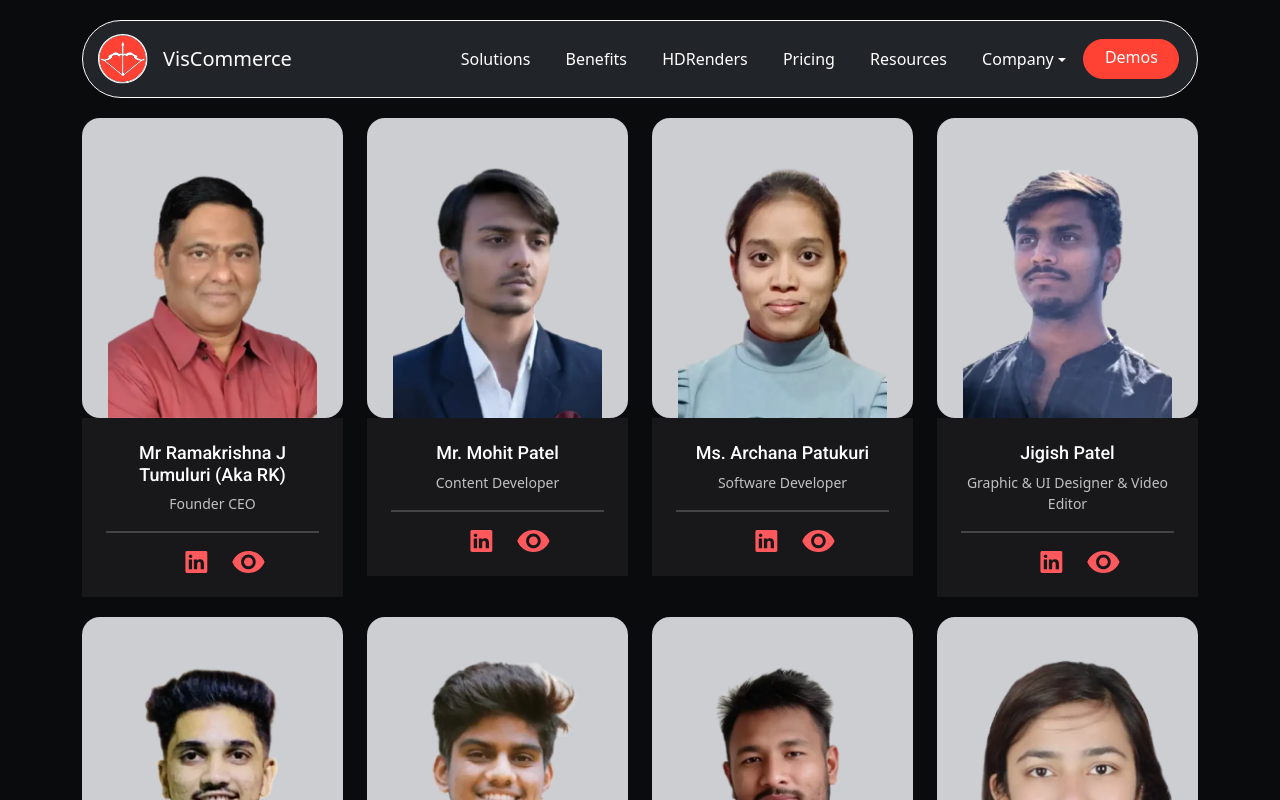
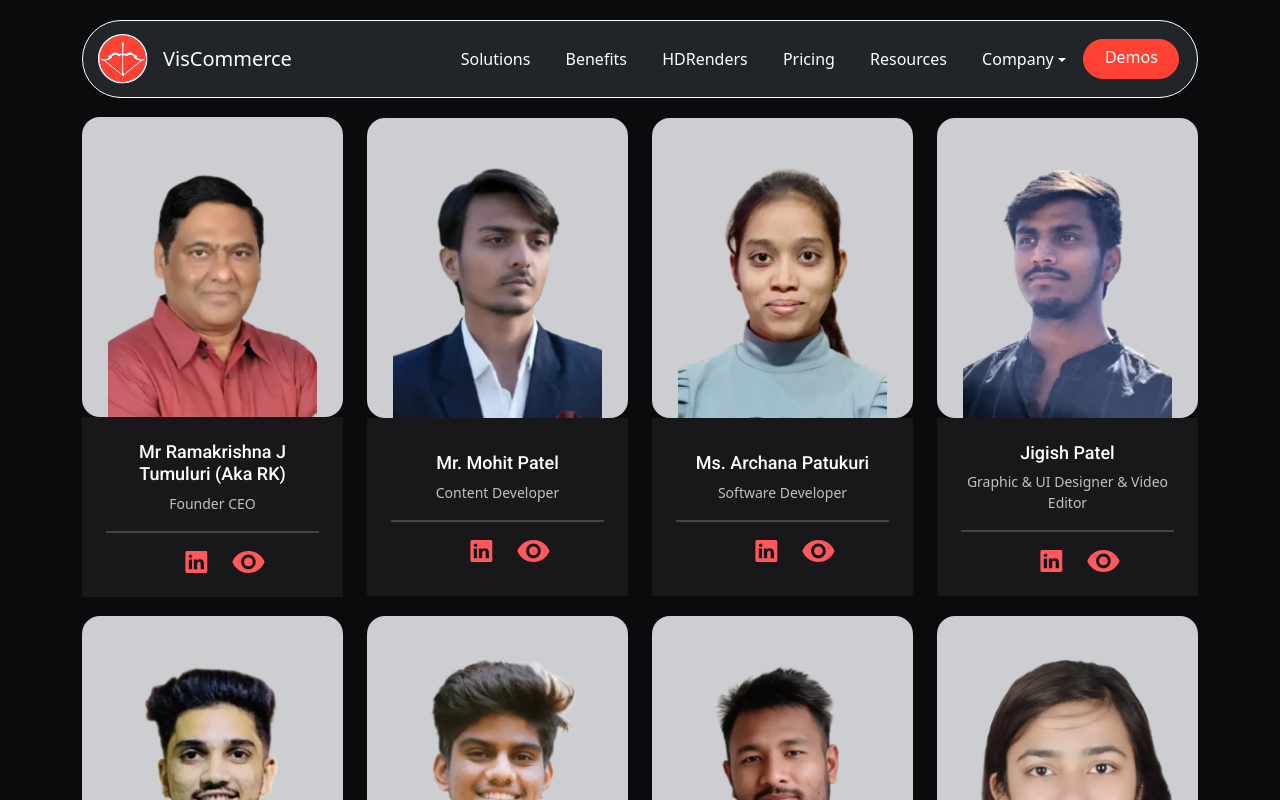
Before and after one commit to BhupendraKanyal/vis_commerce, a React (Create React App) app: page /team in a window 1280 px wide. Shown: the top 800 px of the page. Built offline with nearby package versions, Linux system fonts and the light colour scheme.

Commit message:
updated all card height same and styled icons

```diff
--- a/src/Components/Team/Team.css
+++ b/src/Components/Team/Team.css
@@ -55,7 +55,6 @@
   object-fit: cover;
 }
 
-
 .team-name {
   font-size: 18px;
   text-align: center;
@@ -76,3 +75,12 @@ hr {
   width: 100%;
   border: 1px solid #c8c8c8;
 }
+.icons{
+  cursor: pointer;
+}
+
+@media screen and (min-width: 776px) {
+  .team-card {
+    height: 478px;
+  }
+}
--- a/src/Components/Team/Team.jsx
+++ b/src/Components/Team/Team.jsx
@@ -17,8 +17,8 @@ function Team(props) {
           <small className="team-subheading ">{props.subtitle}</small>
           <hr className="line" />
           <div className="team-info ">
-            <img src={linkedin} className="mx-4" alt="Linkedin" />
-            <img src={watch} alt="watch" />
+            <img src={linkedin} className="mx-4 icons" alt="Linkedin" />
+            <img src={watch} className="icons" alt="watch" />
           </div>
         </div>
       </div>
```
